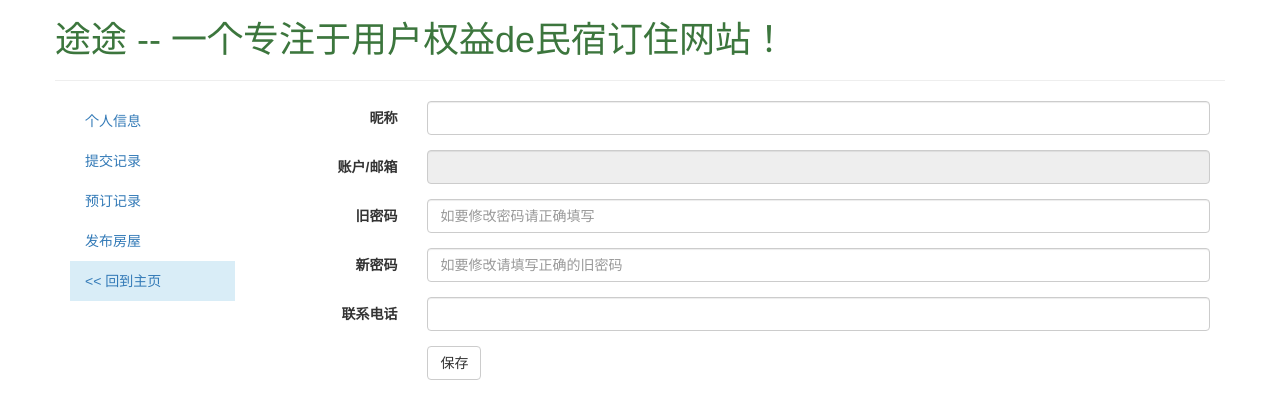
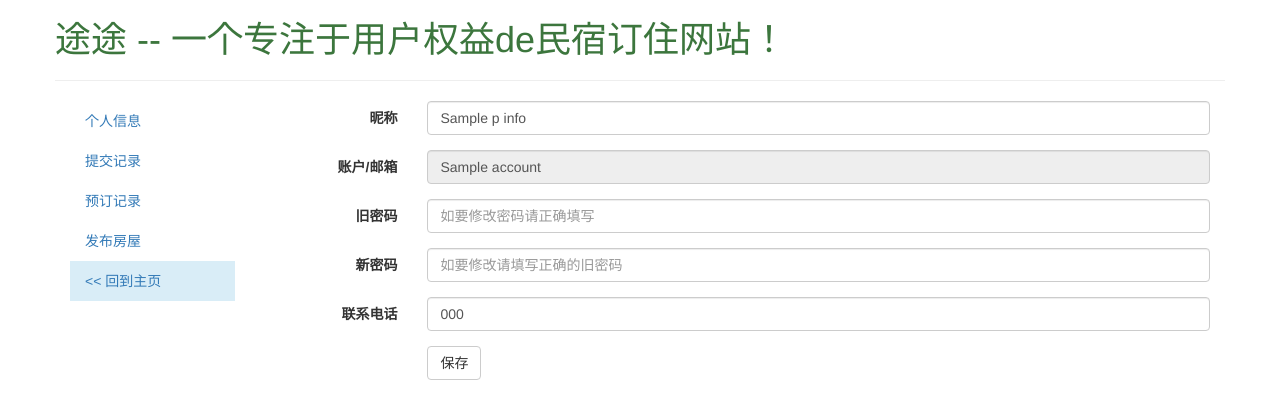
Before and after one commit to ShawnCrazy/minsu, a CodeIgniter app: the page made by application/views/pages/person.php in a window 1280 px wide. Shown: the top 419 px of the page. Run offline with CodeIgniter, Linux system fonts and the light colour scheme; the template is opened without the code that fills it: most values are stand-ins (such as "Sample title", 1, 10 or a date in 2020); some libraries are stand-ins or nearby versions.

Commit message:
修改个人中心逻辑

```diff
--- a/application/views/pages/person.php
+++ b/application/views/pages/person.php
@@ -39,13 +39,14 @@
                     <div class="form-group">
                         <label for="nickname" class="col-sm-2 control-label">昵称</label>
                         <div class="col-sm-10">
-                            <input type="text" class="form-control" id="nickname" maxlength="20"/>
+                            <input type="text" class="form-control" id="nickname" maxlength="20" value="<?= $p_info['name']; ?>"/>
                         </div>
                     </div>
                     <div class="form-group">
                         <label for="account" class="col-sm-2 control-label">账户/邮箱</label>
                         <div class="col-sm-10">
-                            <input type="text" class="form-control" id="account" maxlength="20" readonly/>
+                            <input type="text" class="form-control" id="account" data-cid="<?= $p_info['id']; ?>"
+                                   maxlength="20" readonly value="<?= $p_info['account']; ?>"/>
                         </div>
                     </div>
                     <div class="form-group">
@@ -65,7 +66,7 @@
                     <div class="form-group">
                         <label for="mobile" class="col-sm-2 control-label">联系电话</label>
                         <div class="col-sm-10">
-                            <input type="tel" class="form-control" id="mobile"/>
+                            <input type="tel" class="form-control" id="mobile" value="<?= $p_info['tel']; ?>"/>
                         </div>
                     </div>
                     <div class="form-group">
@@ -170,7 +171,7 @@
     window.onload = function () {
         var um = UM.getEditor('myEditor');
         $('.edui-container').css('width', '100%');//编辑器适配大小
-        setDefault();
+        //setDefault();
     };
 
     function clearAllCookie() {
@@ -236,7 +237,7 @@
     function getSubRec() {
         $.ajax({
             method: 'post',
-            url: indexHost + 'index.php/api/get_room',
+            url: indexHost + 'index.php/api/get_room/<?= $p_info['id']; ?>',
             success: function (res) {
                 var data = $.parseJSON(res);
                 if (data.code === 100) {
@@ -253,7 +254,7 @@
     function getOrdered() {
         $.ajax({
             method: 'post',
-            url: indexHost + 'index.php/api/get_order',
+            url: indexHost + 'index.php/api/get_order/<?= $p_info['id']; ?>',
             success: function (res) {
                 var data = $.parseJSON(res);
                 if (data.code === 100) {
--- a/static/js/custom.js
+++ b/static/js/custom.js
@@ -71,6 +71,9 @@ $('#cityBooking').click(function () {
             $(this).removeClass('hide');//多个css兼容
         }
     })
+});
+$('#cityBooking').blur(function () {
+    $('#areaBooking').val('');
 });
 $('#areaBooking').click(function () {
     $('form[name=bookingSearch]').children('div').each(function () {
```
Also changed, not shown: application/controllers/Api.php (+12 -4 lines), application/controllers/Page.php (+10 -7 lines).
